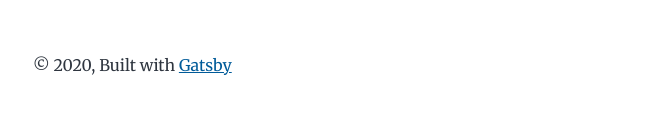
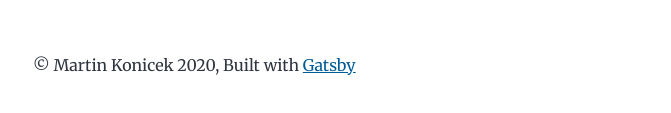
Before and after one commit to mkonicek/coding-time, a Gatsby site: page / in a window 1280 px wide. Shown: the part 1679-1792 px from the top of the page, without its empty margins (291-962 px from the left). Built offline with nearby package versions, Linux system fonts and the light colour scheme; Gatsby itself is replaced by a stand-in of ours.

Commit message:
Copyright in footer

```diff
--- a/src/components/layout.js
+++ b/src/components/layout.js
@@ -25,7 +25,7 @@ const Layout = ({ location, title, children }) => {
       <header className="global-header">{header}</header>
       <main>{children}</main>
       <footer>
-        © {new Date().getFullYear()}, Built with
+        © Martin Konicek {new Date().getFullYear()}, Built with
         {` `}
         <a href="https://www.gatsbyjs.com">Gatsby</a>
       </footer>
```
